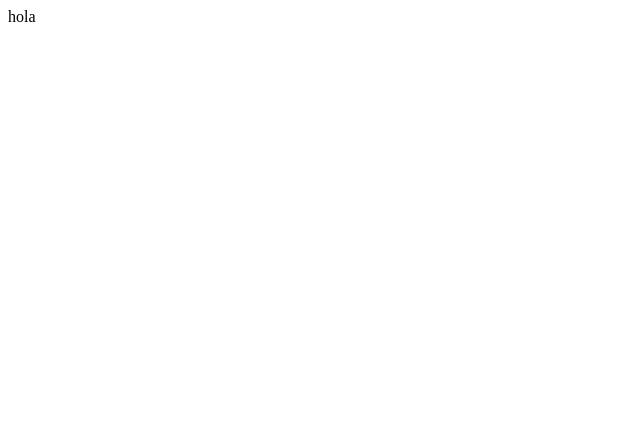
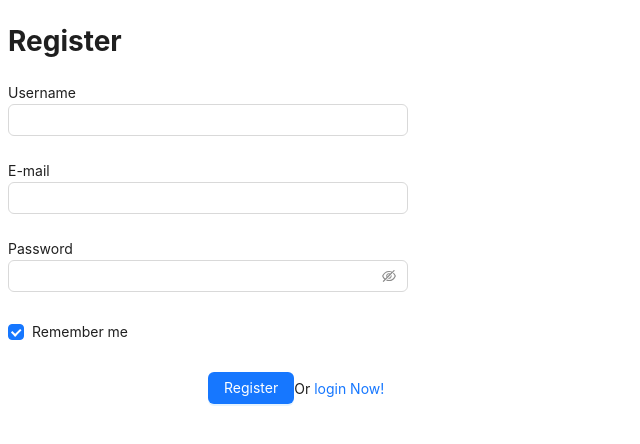
Before and after one commit to alberttsg/FrontEnd-Ecommerce, a React (Vite) app in the folder vite-project/: page /register in a window 1280 px wide. Shown: the top 444 px of the page, without its empty margins (0-640 px from the left). Built offline with nearby package versions, Linux system fonts and the light colour scheme.

Commit message:
we finish login and register base

```diff
--- a/vite-project/package.json
+++ b/vite-project/package.json
@@ -9,8 +9,11 @@
     "preview": "vite preview"
   },
   "dependencies": {
+    "antd": "^5.2.2",
+    "axios": "^1.3.4",
     "react": "^18.2.0",
-    "react-dom": "^18.2.0"
+    "react-dom": "^18.2.0",
+    "react-router-dom": "^6.8.1"
   },
   "devDependencies": {
     "@types/react": "^18.0.27",
--- a/vite-project/src/App.jsx
+++ b/vite-project/src/App.jsx
@@ -1,9 +1,22 @@
+import Login from "./components/Login/Login";
+import Register from "./components/Register/Register";
+import { UserProvider } from "./context/UserContext/UserState";
+import { BrowserRouter, Route, Routes } from "react-router-dom";
+import Home from "./components/Home/Home";
 
 function App() {
 
   return (
-    <div>
-      hola
+    <div className="App">
+      <BrowserRouter>
+        <UserProvider>
+          <Routes>
+            <Route path="/" element={<Home />} />
+            <Route path="/login" element={<Login />} />
+            <Route path="/register" element={<Register />} />
+          </Routes>
+        </UserProvider>
+      </BrowserRouter>
     </div>
   )
 }
--- /dev/null
+++ b/vite-project/src/components/Home/Home.jsx
@@ -0,0 +1,13 @@
+import React from 'react'
+import { Link } from "react-router-dom";
+
+const Home = () => {
+  return (
+    <div>Home
+      <Link to={'/login'} >Login</Link>
+      <Link to={'/register'} >Register</Link>
+    </div>
+  )
+}
+
+export default Home
--- /dev/null
+++ b/vite-project/src/components/Login/Login.jsx
@@ -0,0 +1,103 @@
+import React, { useContext } from "react";
+import { Button, Checkbox, Form, Input } from 'antd';
+import { UserContext } from "../../context/UserContext/UserState";
+import { Link } from "react-router-dom";
+import { notification } from "antd";
+
+const Login = () => {
+  const { login } = useContext(UserContext);
+
+  const onFinish = (values) => {
+    login(values);
+    notification.success({
+      message: "Bienvenid@",
+    });
+  };
+  const onFinishFailed = (errorInfo) => {
+    console.log("Failed:", errorInfo);
+  };
+
+  return (
+    <div className="login-container">
+      <Form
+        name="basic"
+        labelCol={{
+          span: 8,
+        }}
+        wrapperCol={{
+          span: 16,
+        }}
+        style={{
+          maxWidth: 600,
+        }}
+        initialValues={{
+          remember: true,
+        }}
+        onFinish={onFinish}
+        onFinishFailed={onFinishFailed}
+        autoComplete="off"
+      >
+        <div><h1>Login</h1></div>
+        <div>
+          <label htmlFor="username">Username</label>
+          <Form.Item
+            name="username"
+            rules={[
+              {
+                required: true,
+                message: "Please input your username!",
+              },
+              {
+                pattern: /(?!^[0-9]*$)(?!^[a-zA-Z]*$)^([a-zA-Z0-9]{6,15})$/,
+                message: "Please enter a valid username. Must have at least one number, and between 6 and 15 characters.",
+              },
+            ]}
+          >
+            <Input />
+          </Form.Item>
+        </div>
+        <div>
+          <label htmlFor="password">Password</label>
+          <Form.Item
+            name="password"
+            rules={[
+              {
+                required: true,
+                message: "Please input your password!",
+              },
+            ]}
+          >
+            <Input.Password />
+          </Form.Item>
+        </div>
+        <div>
+          <Form.Item>
+            <Form.Item name="remember" valuePropName="checked" noStyle>
+              <Checkbox>Remember me</Checkbox>
+            </Form.Item>
+            <a className="login-form-forgot" href="">
+              Forgot password
+            </a>
+          </Form.Item>
+        </div>
+        <div>
+          <Form.Item
+            wrapperCol={{
+              offset: 8,
+              span: 16,
+            }}
+          >
+            <div className="btn-container">
+              <Button type="primary" htmlType="submit">
+                Login
+              </Button>
+              Or <Link to={'/register'} >register now!</Link>
+            </div>
+          </Form.Item>
+        </div>
+      </Form>
+    </div>
+  );
+};
+
+export default Login;
--- /dev/null
+++ b/vite-project/src/components/Register/Register.jsx
@@ -0,0 +1,119 @@
+import React, { useContext } from 'react';
+import { Button, Checkbox, Form, Input } from 'antd';
+import { UserContext } from '../../context/UserContext/UserState';
+import { Link } from 'react-router-dom';
+import { notification } from "antd";
+
+const Register = () => {
+  const { register } = useContext(UserContext);
+
+  const onFinish = (values) => {
+    register(values);
+    notification.success({
+      message: "Succesful register. Please Login Now!",
+    });
+  };
+  const onFinishFailed = (errorInfo) => {
+    console.log("Failed:", errorInfo);
+  };
+
+  return (
+    <div className='register-container'>
+      <Form
+        name="basic"
+        labelCol={{
+          span: 8,
+        }}
+        wrapperCol={{
+          span: 16,
+        }}
+        style={{
+          maxWidth: 600,
+        }}
+        initialValues={{
+          remember: true,
+        }}
+        onFinish={onFinish}
+        onFinishFailed={onFinishFailed}
+        autoComplete="off"
+      >
+        <div><h1>Register</h1></div>
+        <div>
+          <label htmlFor="username">Username</label>
+          <Form.Item
+            name="username"
+            rules={[
+              {
+                required: true,
+                message: "Please input your username!",
+              },
+              {
+                pattern: /(?!^[0-9]*$)(?!^[a-zA-Z]*$)^([a-zA-Z0-9]{6,15})$/,
+                message: "Please enter a valid username. Must have at least one number, and between 6 and 15 characters.",
+              },
+            ]}
+          >
+            <Input />
+          </Form.Item>
+        </div>
+        <div>
+          <label htmlFor="email">E-mail</label>
+          <Form.Item
+            name="email"
+            rules={[
+              {
+                type: 'email',
+                message: 'The input is not valid E-mail!',
+              },
+              {
+                required: true,
+                message: 'Please input your E-mail!',
+              },
+            ]}
+          >
+            <Input />
+          </Form.Item>
+        </div>
+        <div>
+          <label htmlFor="password">Password</label>
+          <Form.Item
+            name="password"
+            rules={[
+              {
+                required: true,
+                message: "Please input your password!",
+              },
+            ]}
+          >
+            <Input.Password />
+          </Form.Item>
+        </div>
+        <div>
+          <Form.Item>
+            <Form.Item name="remember" valuePropName="checked" noStyle>
+              <Checkbox>Remember me</Checkbox>
+            </Form.Item>
+          </Form.Item>
+        </div>
+
+        <div>
+          <Form.Item
+            wrapperCol={{
+              offset: 8,
+              span: 16,
+            }}
+          >
+            <div className="btn-container">
+              <Button type="primary" htmlType="submit">
+                Register
+              </Button>
+              Or <Link to={'/login'}>login Now!</Link>
+            </div>
+          </Form.Item>
+        </div>
+      </Form>
+    </div>
+  )
+}
+
+export default Register;
--- /dev/null
+++ b/vite-project/src/context/UserContext/UserReducer.jsx
@@ -0,0 +1,12 @@
+const users = (state, action) => {
+  switch (action.type) {
+    case 'LOGIN-REGISTER':
+      return {
+        ...state,
+        token: action.payload.token
+      };
+    default:
+      return state;
+  }
+};
+export default users;
--- /dev/null
+++ b/vite-project/src/context/UserContext/UserState.jsx
@@ -0,0 +1,53 @@
+import { createContext, useReducer } from "react";
+import UserReducer from "./UserReducer";
+import axios from "axios";
+
+const token = JSON.parse(localStorage.getItem("token"));
+
+const initialState = {
+  token: token ? token : null,
+  user: null,
+};
+
+export const UserContext = createContext(initialState);
+
+export const UserProvider = ({ children }) => {
+  const [state, dispatch ] = useReducer(UserReducer, initialState);
+
+  const login = async (user) => {
+    const res = await axios.post('https://backend-ecommerce-production-ce12.up.railway.app/login', user);
+    dispatch({
+      type: "LOGIN-REGISTER",
+      payload: res.data,
+    });
+    if (res.data) {
+      localStorage.setItem("token", JSON.stringify(res.data.token));
+      console.log(res.data)
+    }
+  };
+
+  const register = async (user) =>{
+    const res = await axios.post ('https://backend-ecommerce-production-ce12.up.railway.app/register', user);
+    dispatch({
+      type: 'LOGIN-REGISTER',
+      payload: res.data,
+    });
+    if (res.data) {
+      localStorage.setItem("token", JSON.stringify(res.data.token));
+      console.log(res.data)
+    }
+  }
+
+  return (
+    <UserContext.Provider
+      value={{
+        token: state.token,
+        user: state.user,
+        login,
+        register
+      }}
+    >
+      {children}
+    </UserContext.Provider>
+  );
+};
```
Also changed, not shown: 1 other file (tests, documents, lock files or other folders).
